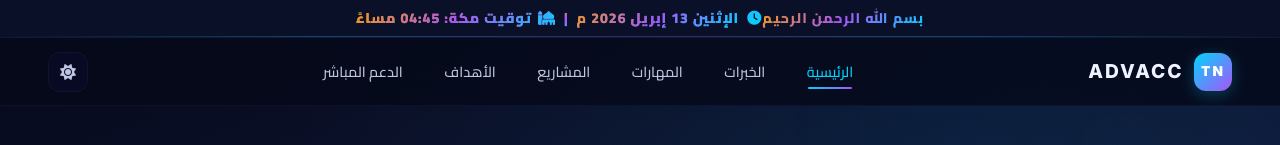
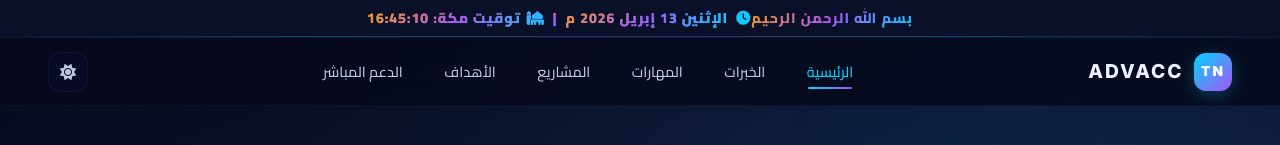
Before and after one commit to MahmoudNageeb/portfolio, a Next.js app: page / in a window 1280 px wide. Shown: the top 145 px of the page. Built offline with nearby package versions, Linux system fonts and the light colour scheme.

Commit message:
Update layout.tsx

```diff
--- a/app/layout.tsx
+++ b/app/layout.tsx
@@ -13,7 +13,7 @@ const NAV = [
   { href: "/contact", label: "الدعم المباشر", icon: "fas fa-paper-plane" },
 ];
 
-// Function to get Makkah time (UTC+3) without seconds
+// Function to get Makkah time (UTC+3) with 24-hour format including seconds
 function getMakkahTime() {
   const now = new Date();
   // Makkah is UTC+3 (Arabia Standard Time)
@@ -21,20 +21,14 @@ function getMakkahTime() {
 
   const hours = makkahTime.getUTCHours();
   const minutes = makkahTime.getUTCMinutes();
+  const seconds = makkahTime.getUTCSeconds();
 
-  // Format hours in 12-hour format with AM/PM
-  const period = hours >= 12 ? "مساءً" : "صباحاً";
-  let displayHours = hours % 12;
-  displayHours = displayHours === 0 ? 12 : displayHours;
+  // Format in 24-hour format with leading zeros
+  const formattedHours = hours.toString().padStart(2, '0');
+  const formattedMinutes = minutes.toString().padStart(2, '0');
+  const formattedSeconds = seconds.toString().padStart(2, '0');
 
-  const formattedHours = displayHours.toString().padStart(2, '0');
-  const formattedMinutes = minutes.toString().padStart(2, '0');
-
-  return {
-    time: `${formattedHours}:${formattedMinutes}`,
-    period: period,
-    fullTime: `${formattedHours}:${formattedMinutes} ${period}`
-  };
+  return `${formattedHours}:${formattedMinutes}:${formattedSeconds}`;
 }
 
 function formatGregorianDate() {
@@ -80,18 +74,17 @@ function Navbar() {
     return () => { document.body.style.overflow = ""; };
   }, [open]);
 
-  // Update dates and time on component mount and every minute
+  // Update dates and time on component mount and every second
   useEffect(() => {
     const updateDateTime = () => {
       setGregorianDate(formatGregorianDate());
-      const makkah = getMakkahTime();
-      setMakkahTime(makkah.fullTime);
+      setMakkahTime(getMakkahTime());
     };
 
     updateDateTime();
 
-    // Update time every minute (60,000 ms) instead of every second
-    const intervalId = setInterval(updateDateTime, 60000);
+    // Update time every second to show live seconds
+    const intervalId = setInterval(updateDateTime, 1000);
 
     return () => clearInterval(intervalId);
   }, []);
```
